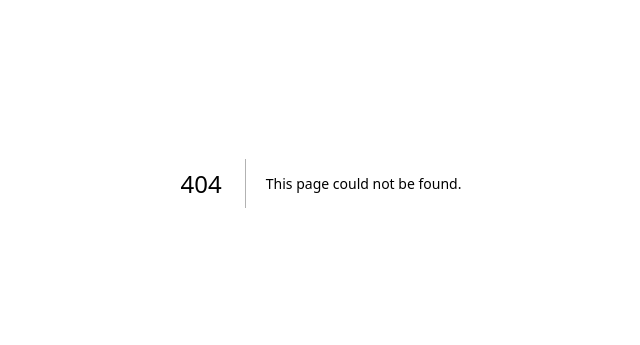
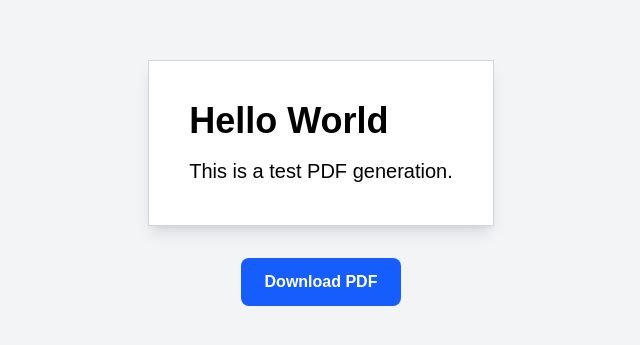
Before and after one commit to abhishekx001/questionpaperproject, a Next.js app: page /test-pdf in a window 1280 px wide. Before the commit this address had no page. Shown: the part 217-562 px from the top of the page, without its empty margins (319-959 px from the left). Built offline with nearby package versions, Linux system fonts and the light colour scheme.

Commit message:
Add /test-pdf route for isolating PDF generation issues

```diff
--- /dev/null
+++ b/app/test-pdf/page.jsx
@@ -0,0 +1,46 @@
+'use client';
+
+import React from 'react';
+
+export default function TestPdfPage() {
+    const generatePDF = async () => {
+        // Dynamic import to ensure client-side execution
+        const html2pdf = (await import('html2pdf.js')).default;
+
+        const element = document.getElementById('qp');
+        const opt = {
+            margin: 1,
+            filename: 'test.pdf',
+            image: { type: 'jpeg', quality: 1 },
+            html2canvas: {
+                scale: 4,
+                letterRendering: true,
+                useCORS: true
+            },
+            jsPDF: {
+                unit: 'in',
+                format: 'a4',
+                orientation: 'portrait'
+            }
+        };
+
+        html2pdf().from(element).set(opt).save();
+    };
+
+    return (
+        <div className="min-h-screen flex flex-col items-center justify-center gap-8 bg-gray-100 p-10">
+            {/* The content to capture */}
+            <div id="qp" className="bg-white p-10 shadow-lg border border-gray-300">
+                <h1 className="text-4xl font-bold mb-4 text-black">Hello World</h1>
+                <p className="text-xl text-black">This is a test PDF generation.</p>
+            </div>
+
+            <button
+                onClick={generatePDF}
+                className="px-6 py-3 bg-blue-600 text-white rounded-lg font-bold hover:bg-blue-700 transition-colors"
+            >
+                Download PDF
+            </button>
+        </div>
+    );
+}
```
